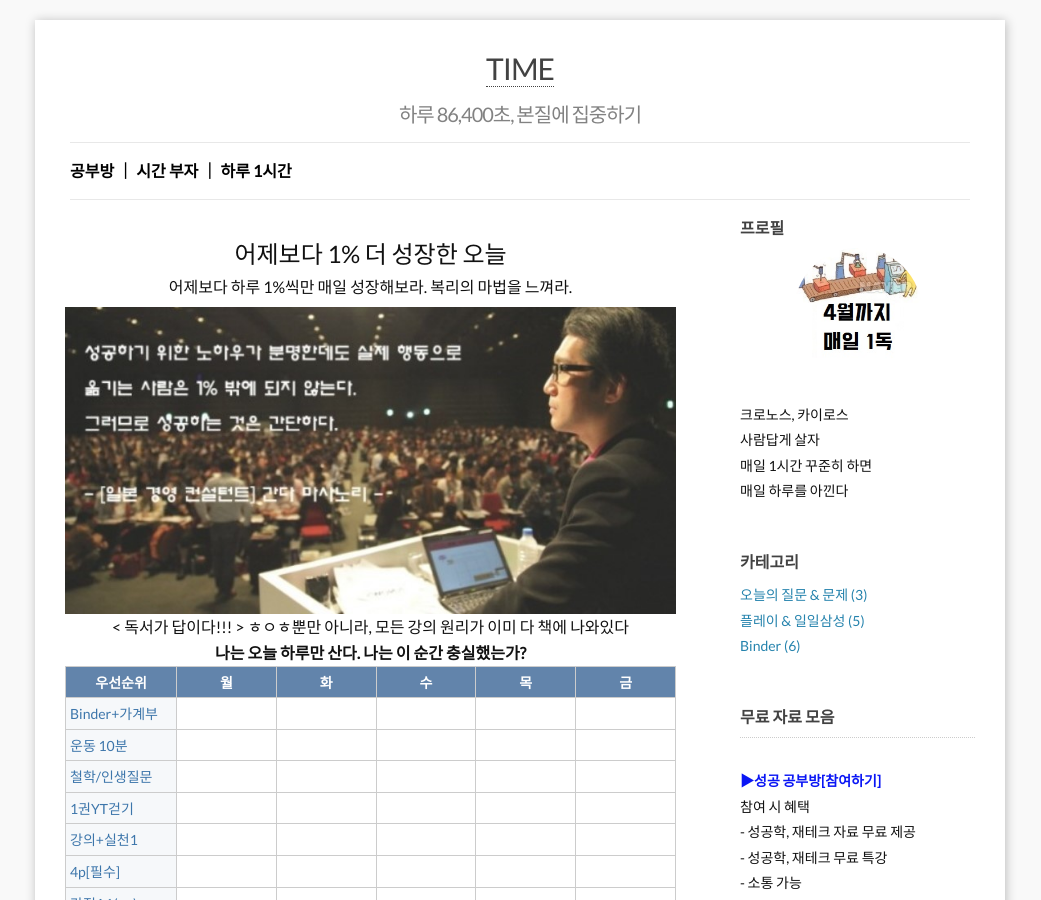
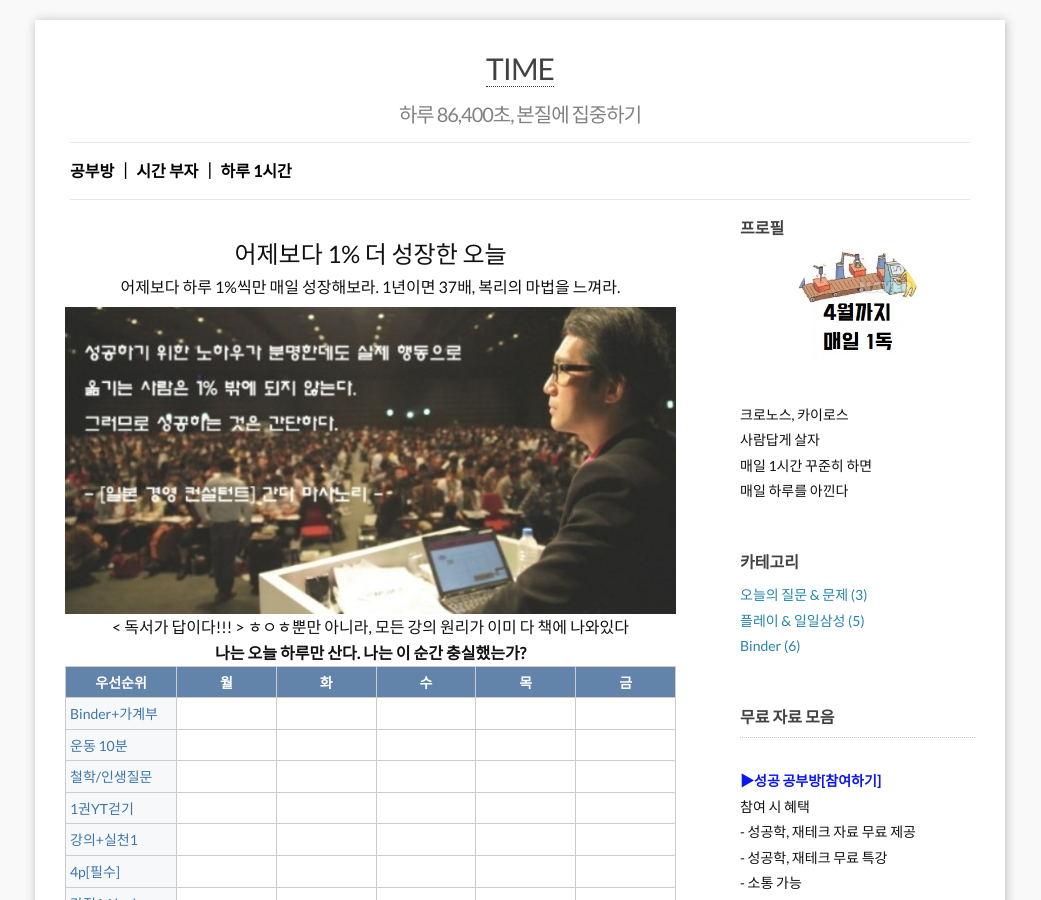
Before and after one commit to leevra/self-management.leeseungju.com, a Jekyll site: the page built from index.html, in a window 1280 px wide and 900 px high. Shown: the whole window, without its empty margins (120-1161 px from the left). Built offline with Jekyll 4.4.1, drawn with Linux system fonts in a browser that asks for light colours; the list of posts is cut into pages by our own code.

Commit message:
Update index.html

```diff
--- a/index.html
+++ b/index.html
@@ -5,7 +5,7 @@ layout: default
 <br>
 <center>
 <h2>어제보다 1% 더 성장한 오늘</h2>
-<p>어제보다 하루 1%씩만 매일 성장해보라. 복리의 마법을 느껴라.</p>
+<p>어제보다 하루 1%씩만 매일 성장해보라. 1년이면 37배, 복리의 마법을 느껴라.</p>
 <img src="/images/1.jpg" alt="">
 &lt; 독서가 답이다!!! &gt; ㅎㅇㅎ뿐만 아니라, 모든 강의 원리가 이미 다 책에 나와있다
   <br>
```
